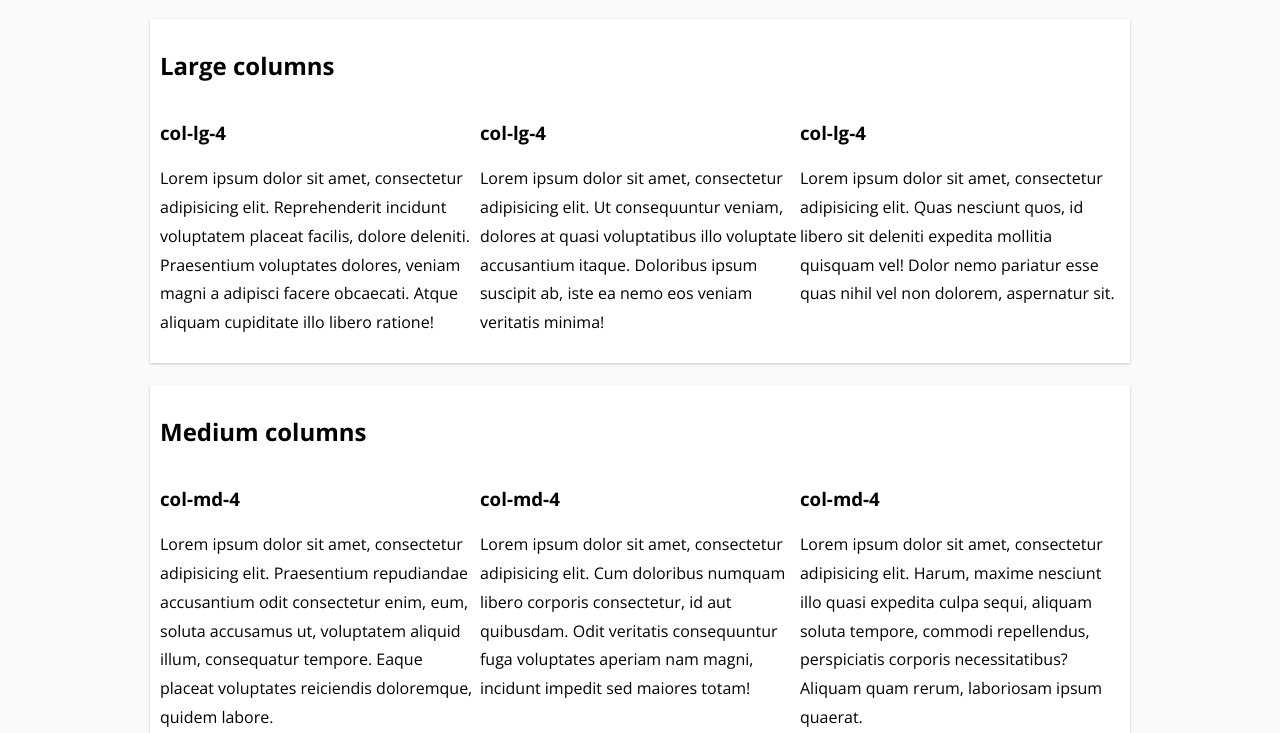
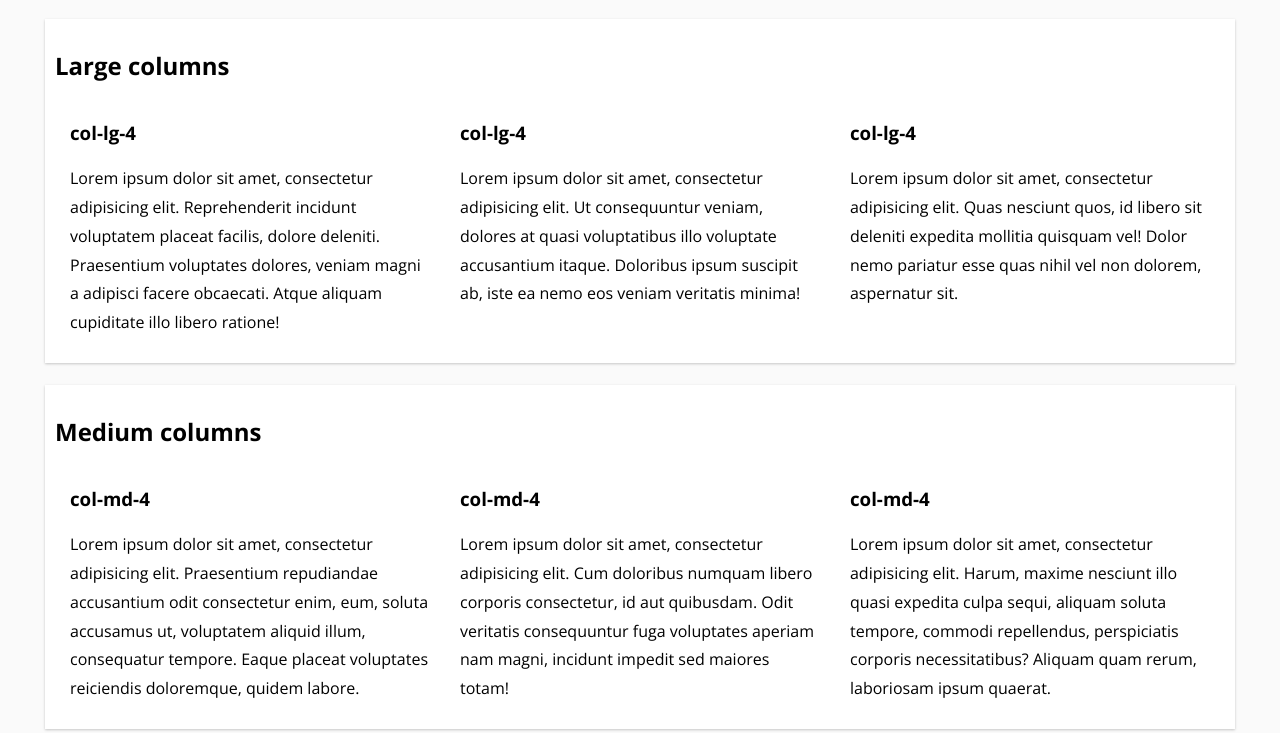
Before and after one commit to danielv14/flexbox-grid, a website: page index.html in a window 1280 px wide. Shown: the part 67-800 px from the top of the page. Drawn offline with nearby package versions, Linux system fonts and the light colour scheme.

Commit message:
Containers are based on gutter value and container variables

```diff
--- a/scss/grid.scss
+++ b/scss/grid.scss
@@ -11,10 +11,15 @@
 */
 
 // Max width of continer class
-$container-width: 960px;
+$container-lg: 1140px;
+$container-md: 940px;
+$container-sm: 740px;
+$container-xs: 510px;
+
 
 // Set number of columns
 $columns: 12;
+$gutter: 30px;
 
 // Set names for rows, columns and offset classes
 $class-row: 'row';
@@ -71,10 +76,11 @@ $breakpoints: (
   // xs columns already has below values
   @if $prefix != 'xs' {
     // set reordering classes
-    @include column-reordering($prefix)
+    @include column-reordering($prefix);
     @for $i from 1 through $columns {
       .#{$class-col}-#{$prefix}-#{$i} {
         flex: 0 0 100% / $columns * $i;
+        padding: 0 $gutter/2;
       }
       .#{$class-col}-#{$prefix}-#{$class-offset}-#{$i} {
         margin-left: 100% / $columns * $i;
@@ -110,6 +116,7 @@ $breakpoints: (
     @for $i from 1 through $columns {
       .#{$class-col}-xs-#{$i} {
         flex: 0 0 100% / $columns * $i;
+        padding: 0 $gutter/4;
       }
       .#{$class-col}-xs-#{$class-offset}-#{$i} {
         margin-left: 100% / $columns * $i;
@@ -154,11 +161,19 @@ $breakpoints: (
   Mixins to setup containers
 */
 @mixin containers-setup() {
+
   .container {
-    max-width: $container-width;
+    max-width: $container-sm + $gutter;
     margin: auto;
     padding: 10px;
   }
+  @media (min-width: $screen-md) {
+    .container {max-width: $container-md + $gutter;}
+  }
+  @media (min-width: $screen-lg) {
+    .container {max-width: $container-lg + $gutter;}
+  }
+
   .container-fluid {
     max-width: 98%;
     margin: auto;
```
Also changed, not shown: grid.css, readme.md.
